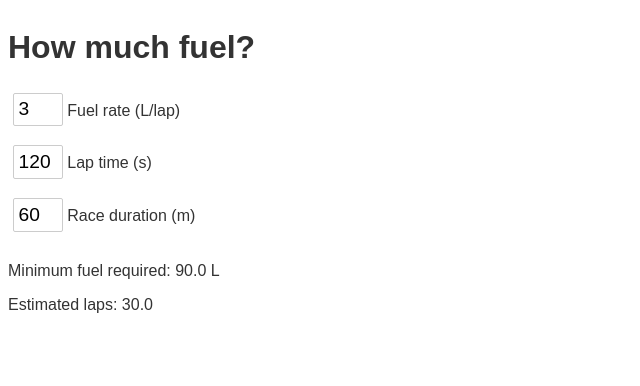
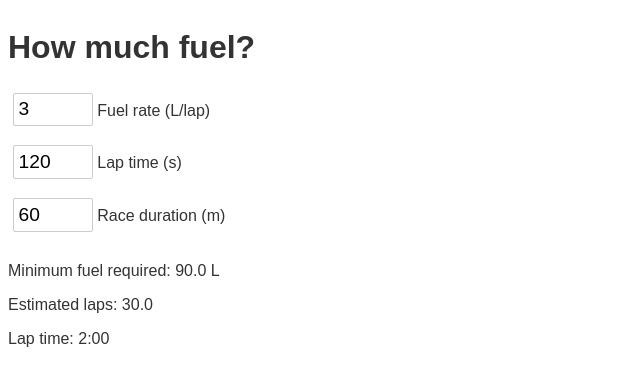
Before and after one commit to andygock/how-much-fuel, a Svelte app: page / in a window 1280 px wide. Shown: the top 386 px of the page, without its empty margins (0-640 px from the left). Built offline with nearby package versions, Linux system fonts and the light colour scheme.

Commit message:
Show lap time in MM:SS format

```diff
--- a/src/App.svelte
+++ b/src/App.svelte
@@ -55,6 +55,12 @@
   onMount(() => {
     localLoad();
   });
+
+  const secondsToPrettyString = (secs) => {
+    const minutes = String(Math.floor(secs / 60));
+    const seconds = String(Math.floor(secs % 60)).padStart(2, "0");
+    return `${minutes}:${seconds}`;
+  };
 </script>
 
 <main>
@@ -72,13 +78,20 @@
   >
   <label
     ><input
+      type="number"
+      min="0"
+      max="1000"
       bind:value={lapTime}
       on:click={handleInputClick}
       on:change={handleInputChange}
-    /> Lap time (s)</label
+    />
+    Lap time (s)</label
   >
   <label
     ><input
+      type="number"
+      min="0"
+      max="6000"
       bind:value={raceDuration}
       on:click={handleInputClick}
       on:change={handleInputChange}
@@ -87,6 +100,7 @@
 
   <p>Minimum fuel required: {fuelRequired.toFixed(1)} L</p>
   <p>Estimated laps: {estimatedLaps.toFixed(1)}</p>
+  <p>Lap time: {secondsToPrettyString(lapTime)}</p>
 </main>
 
 <style>
@@ -99,7 +113,7 @@
     padding: 0.3rem;
   }
   input {
-    width: 50px;
+    width: 80px;
     padding: 0.3rem;
     font-size: 120%;
   }
```
